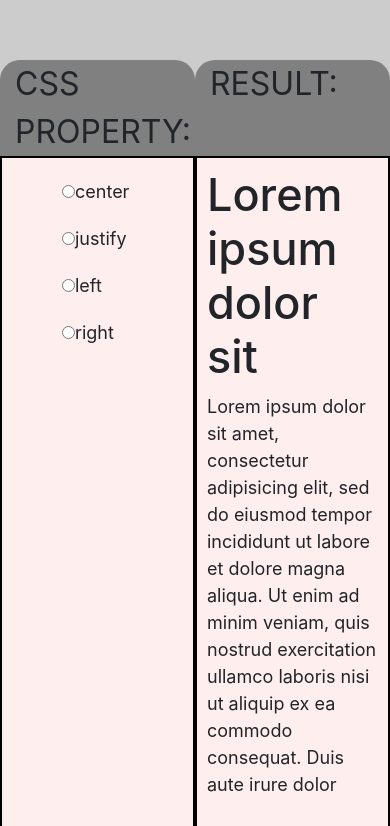
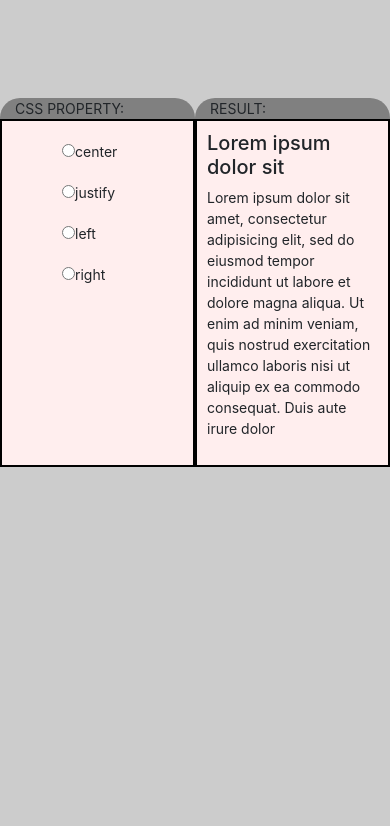
Before and after one commit to KingK619/test_css_live, a plain HTML site: page index.html in a window 390 px wide. Shown: the part 214-1040 px from the top of the page. After the commit the page ends 844 px from the top, so only its background shows below. Drawn offline with nearby package versions, Linux system fonts and the light colour scheme.

Commit message:
responisve

```diff
--- a/css/style.css
+++ b/css/style.css
@@ -38,8 +38,12 @@ li{
 	border-top-right-radius: 20px;
 	border-top-left-radius: 20px;
 }
-@media screen and (max-width: 768px) {
-	*{
-		font-size: 18px;
-	}
+ @media screen and (max-width: 768px) {
+    h1 {
+    	/*background-color: red;*/
+      	font-size: 20px;
+      }
+    .grey, .white{
+    	font-size: 14px;
+    }
 }
```
